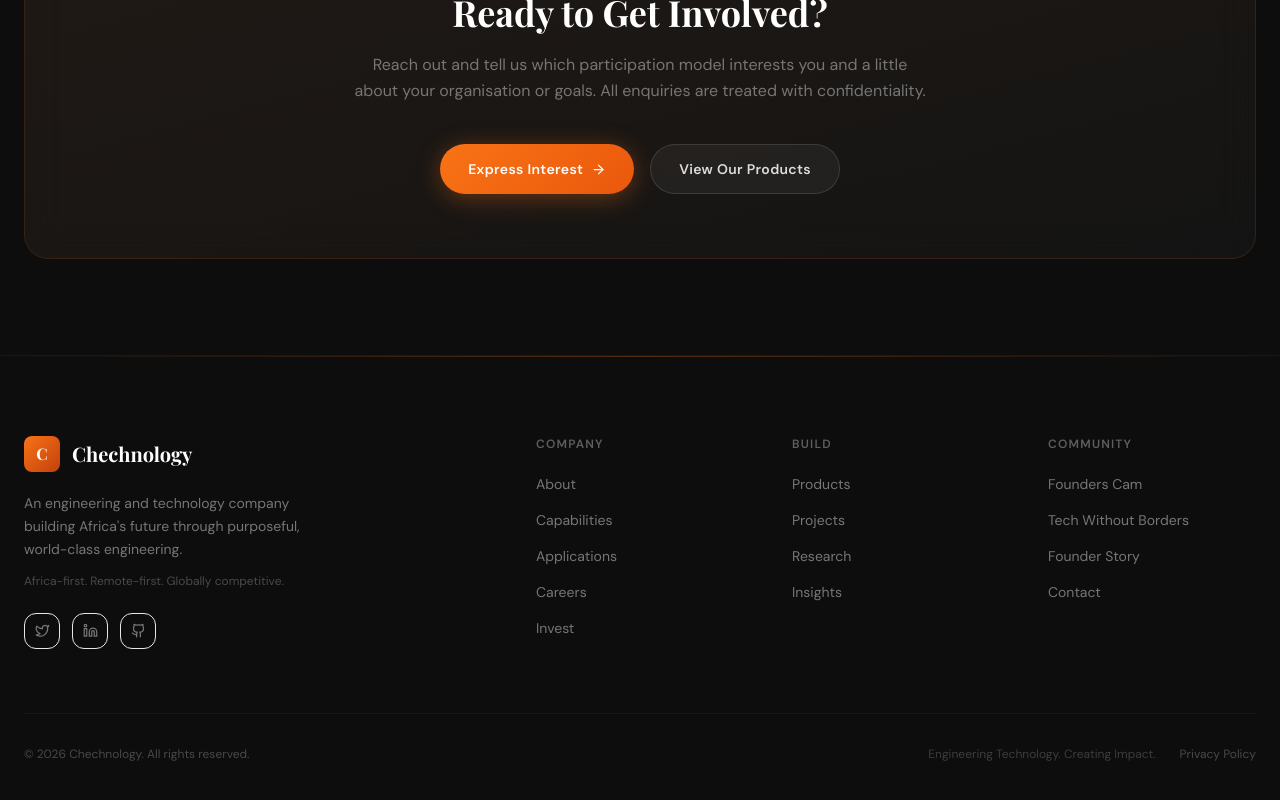
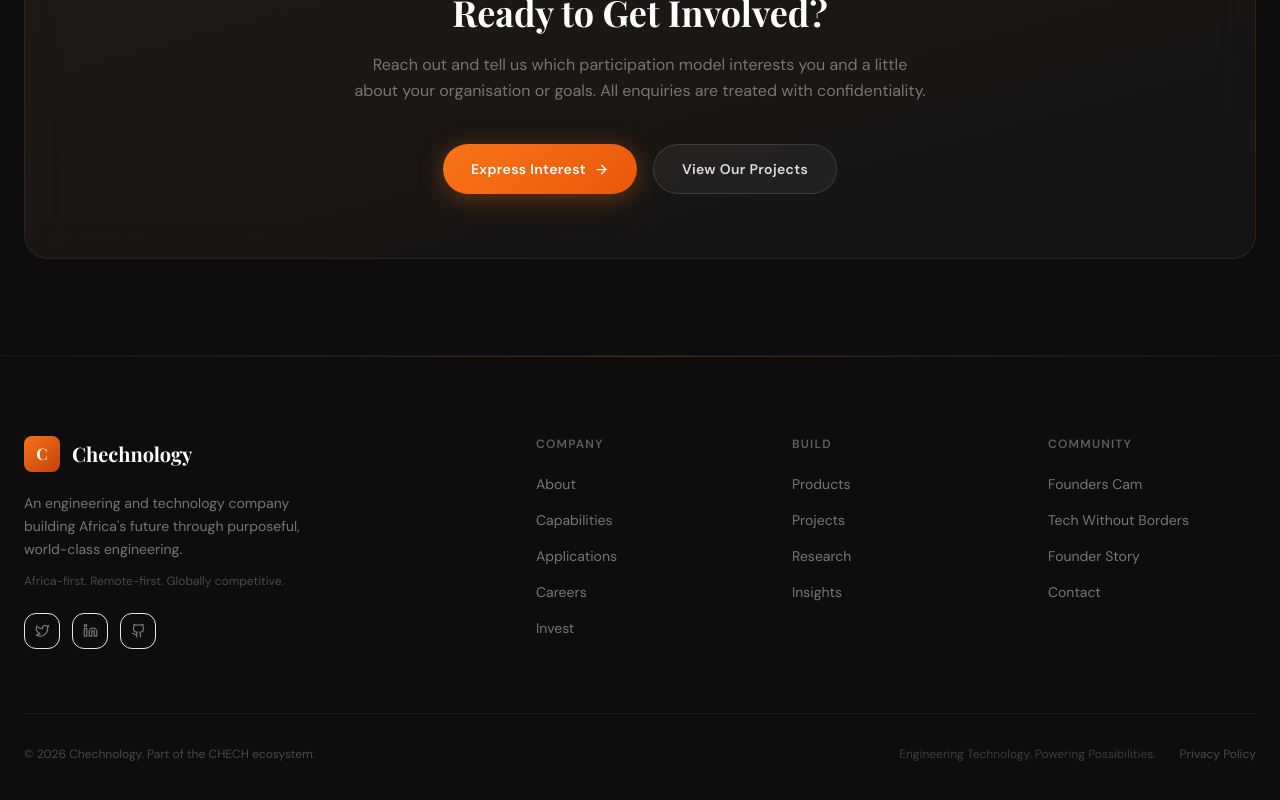
Before and after one commit to Olarilewa/chechnology, a Next.js app: page /invest in a window 1280 px wide. Shown: the part 3351-4151 px from the top of the page. Built offline with nearby package versions, Linux system fonts and the light colour scheme; no server answers; a web font is replaced by a local one.

Commit message:
Updated website investment page

```diff
--- a/app/(public)/invest/page.tsx
+++ b/app/(public)/invest/page.tsx
@@ -204,7 +204,7 @@
                                     <Link href="/contact" className="btn-primary group">
                                         Express Interest <ArrowRight size={15} className="transition-transform group-hover:translate-x-1" />
                                     </Link>
-                                    <Link href="/products" className="btn-secondary">View Our Products</Link>
+                                    <Link href="/projects" className="btn-secondary">View Our Projects</Link>
                                 </div>
                             </div>
                         </div>
--- a/components/layout/Footer.tsx
+++ b/components/layout/Footer.tsx
@@ -108,10 +108,10 @@
         {/* Bottom */}
         <div className="pt-8 border-t border-white/5 flex flex-col md:flex-row items-center justify-between gap-4">
           <p className="text-xs text-obsidian-600">
-            © {new Date().getFullYear()} Chechnology. All rights reserved.
+            © {new Date().getFullYear()} Chechnology. Part of the CHECH ecosystem.
           </p>
           <div className="flex items-center gap-6">
-            <span className="text-xs text-obsidian-700">Engineering Technology. Creating Impact.</span>
+            <span className="text-xs text-obsidian-700">Engineering Technology. Powering Possibilities.</span>
             <Link href="/contact" className="text-xs text-obsidian-600 hover:text-obsidian-400 transition-colors">Privacy Policy</Link>
           </div>
         </div>
```
